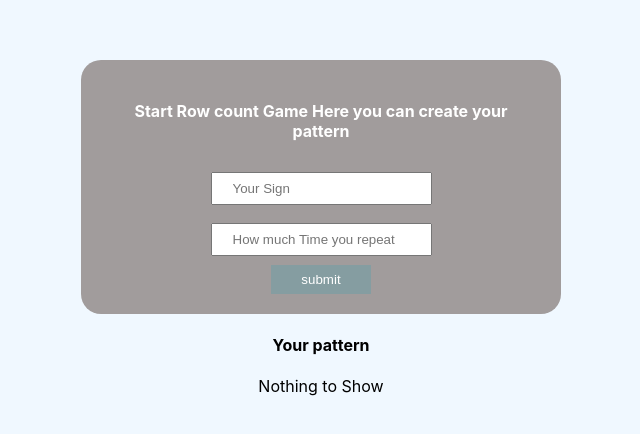
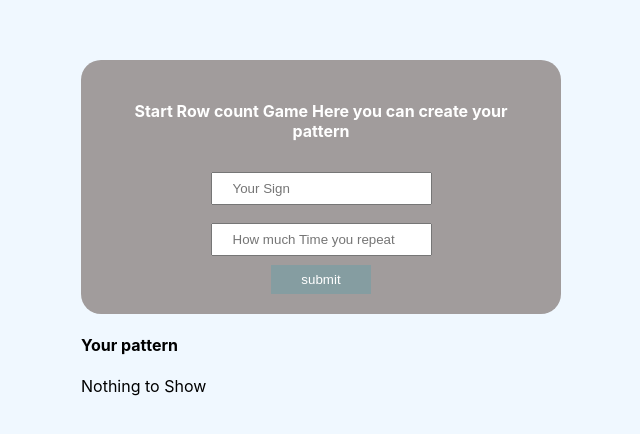
Before and after one commit to darshit-at/AT-Practical-Loop-1, a React (Create React App) app: page / in a window 1280 px wide. Shown: the top 434 px of the page, without its empty margins (319-959 px from the left). Built offline with nearby package versions, Linux system fonts and the light colour scheme.

Commit message:
change css properties

```diff
--- a/src/App.css
+++ b/src/App.css
@@ -1,6 +1,4 @@
-.App {
-  text-align: center;
-}
+
 
 .App-logo {
   height: 40vmin;
--- a/src/Mycomponets/Loop.css
+++ b/src/Mycomponets/Loop.css
@@ -10,6 +10,7 @@ overflow-x: hidden;
 .Input_block {
     background: rgb(161, 156, 156);
     width: 400px;
+    text-align: center;
     padding: 20px 40px;
     margin-top: 60px;
     color: white;
```
